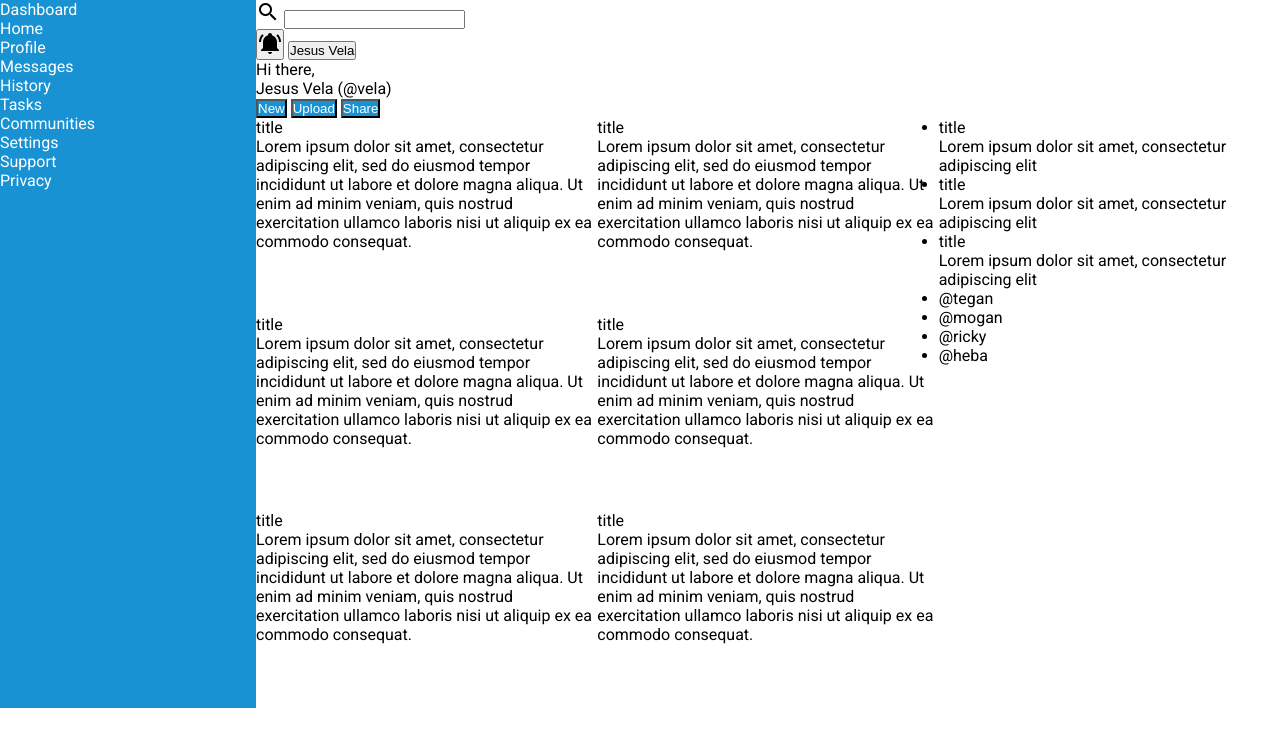
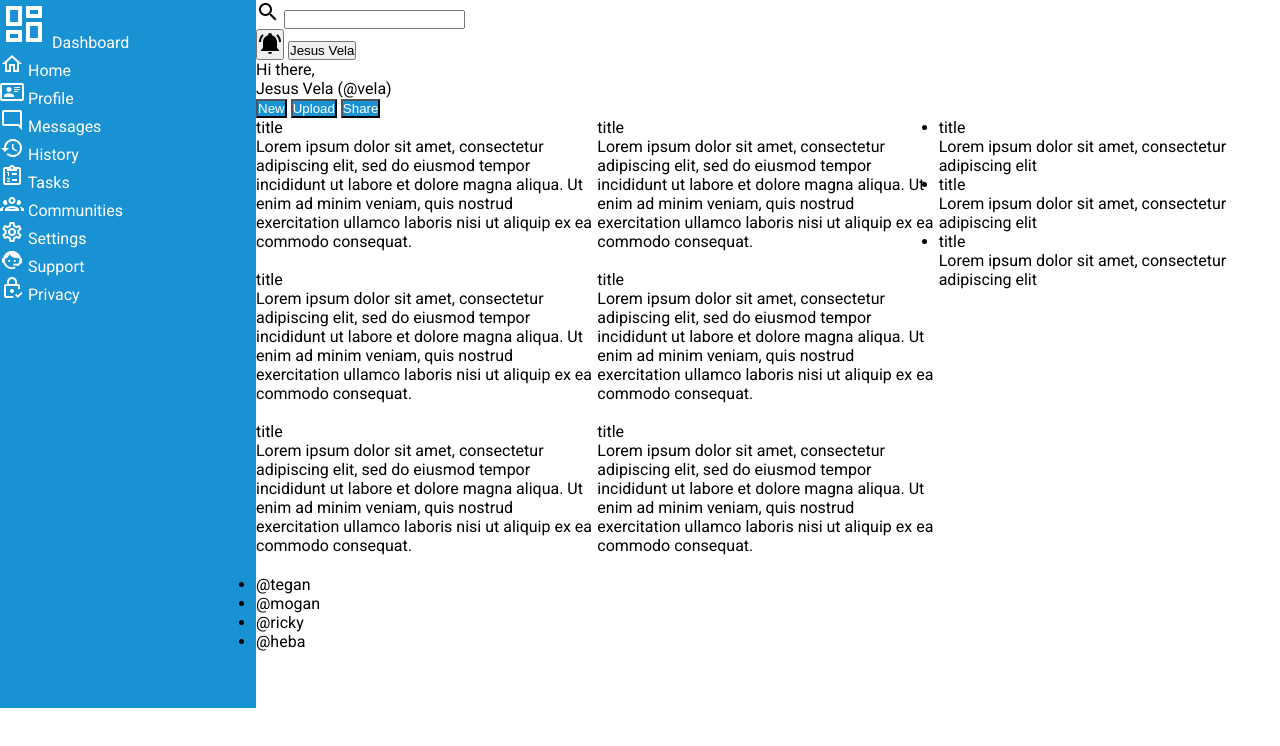
Before and after one commit to JVPH/admin-dashboard, a plain HTML site: page index.html in a window 1280 px wide. Drawn offline with Linux system fonts and the light colour scheme.

Commit message:
feat: Change structure of some elements

```diff
--- a/index.html
+++ b/index.html
@@ -35,17 +35,23 @@
             </div>
         </header>
         <nav class="nav">
-            <header>Dashboard</header>
             <ul>
-                <li>Home</li>
-                <li>Profile</li>
-                <li>Messages</li>
-                <li>History</li>
-                <li>Tasks</li>
-                <li>Communities</li>
-                <li>Settings</li>
-                <li>Support</li>
-                <li>Privacy</li>
+                <div class="nav-title">
+                    <li><img class="icon-dashboard" src="./assets/images/view-dashboard.png" alt="view dashboard icon"> Dashboard</li>
+                </div>
+                <div class="nav-user-options">
+                    <li><img class="icon-home" src="./assets/images/home-outline.png" alt=""> Home</li>
+                    <li><img class="icon-profile" src="./assets/images/card-account-details-outline.png" alt=""> Profile</li>
+                    <li><img class="icon-message" src="./assets/images/message-reply-outline.png" alt=""> Messages</li>
+                    <li><img class="icon-history" src="./assets/images/history.png" alt=""> History</li>
+                    <li><img class="icon-task" src="./assets/images/clipboard-list-outline.png" alt=""> Tasks</li>
+                    <li><img class="icon-community" src="./assets/images/account-group-outline.png" alt=""> Communities</li>
+                </div>
+                <div class="nav-settings-and-privacy">
+                    <li><img class="icon-settings" src="./assets/images/cog-outline.png" alt="cog icon"> Settings</li>
+                    <li><img class="icon-support" src="./assets/images/face-agent.png" alt=""> Support</li>
+                    <li><img class="icon-privacy" src="./assets/images/lock-check-outline.png" alt=""> Privacy</li>
+                </div>
             </ul>
         </nav>
         <main class="main">
@@ -75,7 +81,31 @@
                     <p>Lorem ipsum dolor sit amet, consectetur adipiscing elit, sed do eiusmod tempor incididunt ut labore et dolore magna aliqua. Ut enim ad minim veniam, quis nostrud exercitation ullamco laboris nisi ut aliquip ex ea commodo consequat.</p>
                 </div>
             </article>
-            <aside>
+            <div class="announcements">
+                <ul>
+                    <li>
+                        <p class="title">title</p>
+                        <p>Lorem ipsum dolor sit amet, consectetur adipiscing elit</p>
+                    </li>
+                    <li>
+                        <p class="title">title</p>
+                        <p>Lorem ipsum dolor sit amet, consectetur adipiscing elit</p>
+                    </li>
+                    <li>
+                        <p class="title">title</p>
+                        <p>Lorem ipsum dolor sit amet, consectetur adipiscing elit</p>
+                    </li>
+                </ul>
+            </div>
+            <div class="trending">
+                <ul>
+                    <li>@tegan</li>
+                    <li>@mogan</li>
+                    <li>@ricky</li>
+                    <li>@heba</li>
+                </ul>
+            </div>
+            <!-- <aside class="aside">
                 <div class="announcements">
                     <ul>
                         <li>
@@ -100,7 +130,7 @@
                         <li>@heba</li>
                     </ul>
                 </div>
-            </aside>
+            </aside> -->
         </main>
     </div>
 </body>
```
